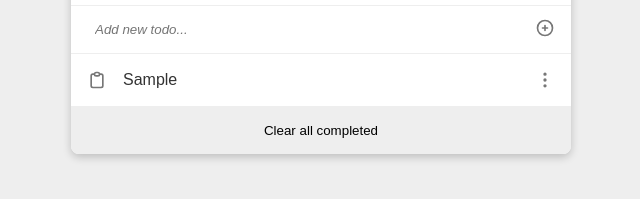
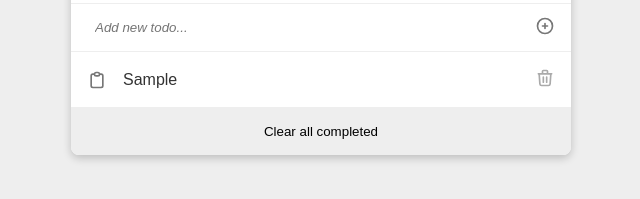
Before and after one commit to ahangarha/MV-ToDo-List, a website built with webpack: page src/index.html in a window 1280 px wide. Both pictures are taken after typing "Sample" into the empty fields and a click on the button 864 px from the left and 400 px from the top of the page. Shown: the part 345-544 px from the top of the page, 319-959 px from the left. Built offline with nearby package versions, Linux system fonts and the light colour scheme.

Commit message:
remove drag icon

```diff
--- a/src/modules/todoList.js
+++ b/src/modules/todoList.js
@@ -113,30 +113,9 @@ export default class TodoList {
       this.refreshTodosOnPage();
     });
 
-    const actionIcon = document.createElement('div');
-    actionIcon.classList.add('actionIcon', 'icon');
-
-    const dragIcon = document.createElement('button');
-    dragIcon.setAttribute('type', 'button');
-    dragIcon.innerHTML = `
-    <svg
-      class="icon"
-      fill="none"
-      stroke="currentColor"
-      viewBox="0 0 24 24"
-      xmlns="http://www.w3.org/2000/svg"
-    >
-      <path
-        stroke-linecap="round"
-        stroke-linejoin="round"
-        stroke-width="2"
-        d="M12 5v.01M12 12v.01M12 19v.01M12 6a1 1 0 110-2 1 1 0 010 2zm0 7a1 1 0 110-2 1 1 0 010 2zm0 7a1 1 0 110-2 1 1 0 010 2z"
-      ></path>
-    </svg>
-    `;
-
     const deleteIcon = document.createElement('button');
     deleteIcon.setAttribute('type', 'button');
+    deleteIcon.classList.add('deleteIcon');
     deleteIcon.innerHTML = `
     <svg
       class="icon"
@@ -155,16 +134,13 @@ export default class TodoList {
     `;
     deleteIcon.addEventListener('click', () => this.removeItem(li));
 
-    actionIcon.appendChild(dragIcon);
-    actionIcon.appendChild(deleteIcon);
-
     if (completed) {
       li.classList.add('completed');
     }
 
     li.appendChild(completionIcon);
     li.appendChild(descriptionElement);
-    li.appendChild(actionIcon);
+    li.appendChild(deleteIcon);
     this.wrapper.appendChild(li);
   }
 
--- a/src/style.css
+++ b/src/style.css
@@ -164,25 +164,17 @@ body {
   text-decoration: none;
 }
 
-#todo-list li.todo .actionIcon {
+#todo-list li.todo .deleteIcon {
   overflow: hidden;
-  display: flex;
-  flex-grow: 0;
+  color: var(--color-gray-light);
 }
 
-#todo-list li.todo .actionIcon > button {
-  flex-shrink: 0;
+#todo-list li.todo .deleteIcon:hover {
+  color: #c33;
 }
 
-#todo-list li.todo .actionIcon > button:first-child {
-  padding-left: 0;
-  transition-duration: 300ms;
-  color: var(--color-gray);
-  cursor: move;
-}
-
-#todo-list li.todo.active .actionIcon > button:first-child {
-  margin-left: -1.25rem;
+#todo-list li.todo .deleteIcon > button {
+  flex-shrink: 0;
 }
 
 #clear-all {
```
